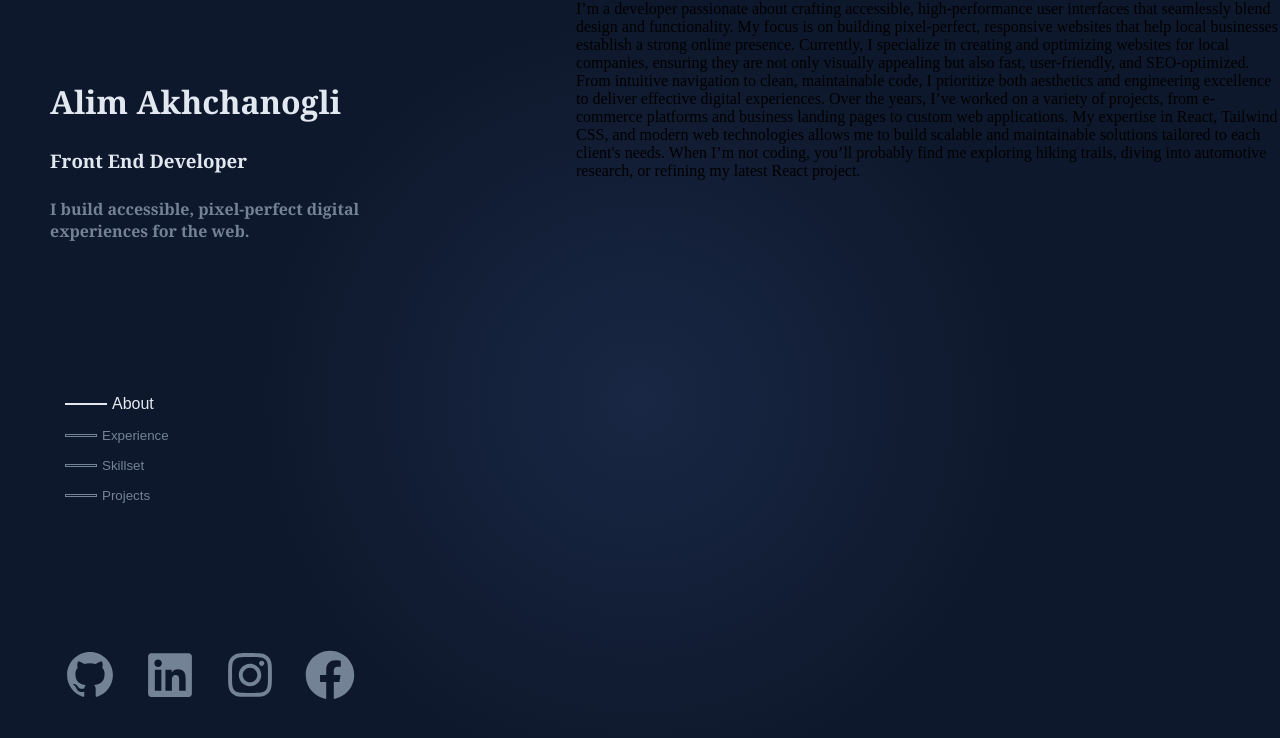
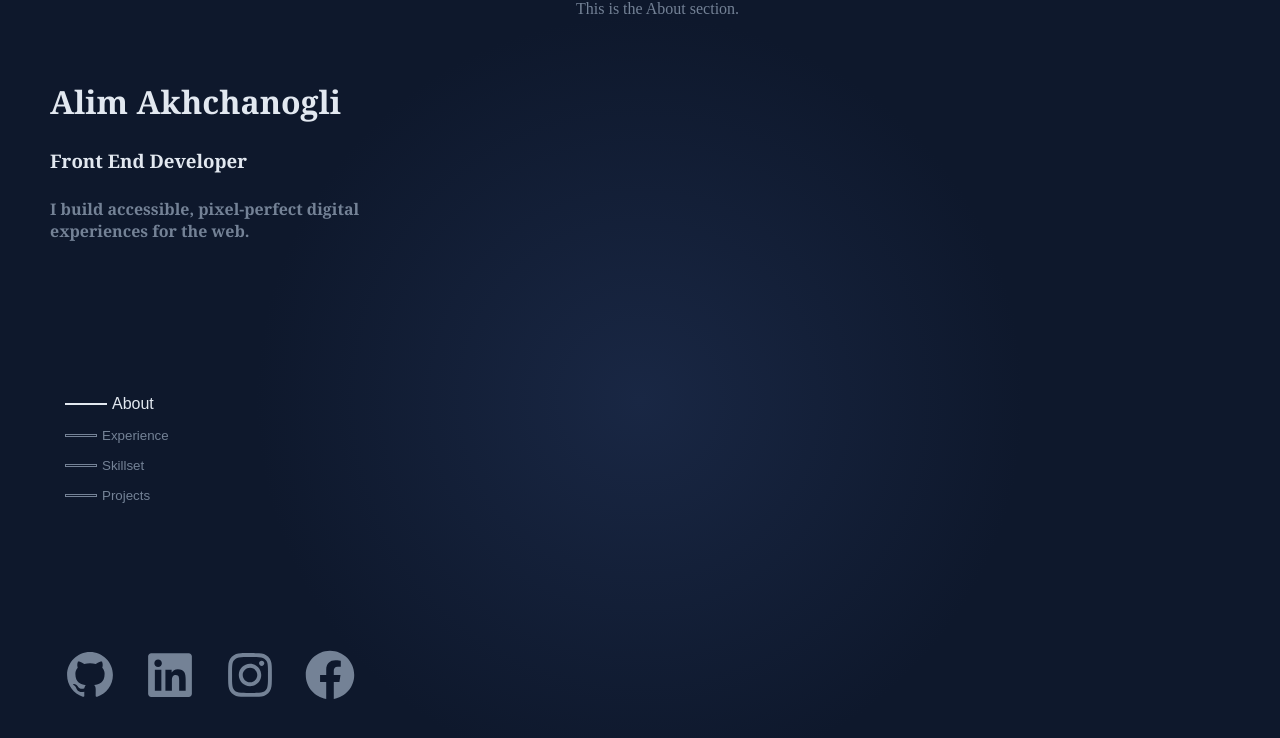
Before and after one commit to Alim1899/portfolio, a React (Vite) app: page / in a window 1280 px wide. Shown: the top 738 px of the page. Built offline with nearby package versions, Linux system fonts and the light colour scheme.

Commit message:
Added header based cpntent changing

```diff
--- a/src/components/Content/Content.jsx
+++ b/src/components/Content/Content.jsx
@@ -1,21 +1,23 @@
+import { useEffect, useState } from "react";
+import classes from "./Content.module.css";
 const Content = () => {
+  const [hash, setHash] = useState(
+    window.location.hash.substring(1) || "About"
+  );
+  useEffect(() => {
+    const handleHashChange = () => {
+      setHash(window.location.hash.substring(1) || "About");
+    };
+
+    window.addEventListener("hashchange", handleHashChange);
+    return () => window.removeEventListener("hashchange", handleHashChange);
+  }, []);
   return (
-    <div>
-      I’m a developer passionate about crafting accessible, high-performance
-      user interfaces that seamlessly blend design and functionality. My focus
-      is on building pixel-perfect, responsive websites that help local
-      businesses establish a strong online presence. Currently, I specialize in
-      creating and optimizing websites for local companies, ensuring they are
-      not only visually appealing but also fast, user-friendly, and
-      SEO-optimized. From intuitive navigation to clean, maintainable code, I
-      prioritize both aesthetics and engineering excellence to deliver effective
-      digital experiences. Over the years, I’ve worked on a variety of projects,
-      from e-commerce platforms and business landing pages to custom web
-      applications. My expertise in React, Tailwind CSS, and modern web
-      technologies allows me to build scalable and maintainable solutions
-      tailored to each client's needs. When I’m not coding, you’ll probably find
-      me exploring hiking trails, diving into automotive research, or refining
-      my latest React project.
+    <div className={classes.content}>
+      {hash === "About" && <p>This is the About section.</p>}
+      {hash === "Experience" && <p>This is the Experience section.</p>}
+      {hash === "Skillset" && <p>This is the Skillset section.</p>}
+      {hash === "Projects" && <p>This is the Projects section.</p>}
     </div>
   );
 };
--- a/src/components/Content/Content.module.css
+++ b/src/components/Content/Content.module.css
@@ -0,0 +1,3 @@
+.content {
+  color: var(--dark-text);
+}
--- a/src/components/Layout/Layout.module.css
+++ b/src/components/Layout/Layout.module.css
@@ -2,4 +2,5 @@
   display: grid;
   grid-template-columns: 45% 55%;
   height: 100dvh;
+  width: 100vw;
 }
--- a/src/components/Navbar/Navbar.jsx
+++ b/src/components/Navbar/Navbar.jsx
@@ -3,10 +3,17 @@ import { FaLinkedin } from "react-icons/fa";
 import { FaInstagram } from "react-icons/fa";
 import { FaFacebook } from "react-icons/fa";
 import classes from "./Navbar.module.css";
-import { useState } from "react";
+import { useEffect, useState } from "react";
 const Navbar = () => {
   const [selected, setSelected] = useState("About");
+  useEffect(() => {
+    const handleHashChange = () => {
+      setSelected(window.location.hash.substring(1) || "");
+    };
 
+    window.addEventListener("hashchange", handleHashChange);
+    return () => window.removeEventListener("hashchange", handleHashChange);
+  }, []);
   return (
     <div className={classes.navbar}>
       <div className={classes.personal}>
@@ -23,10 +30,12 @@ const Navbar = () => {
             className={`${classes.link} ${
               selected === item ? classes.selected : ""
             }`}
-            onClick={() => setSelected(item)}
+            onClick={() => {
+              window.location.hash = item;
+            }}
           >
             <hr />
-            {item}
+            <span>{item}</span>
           </button>
         ))}
       </div>
--- a/src/components/Navbar/Navbar.module.css
+++ b/src/components/Navbar/Navbar.module.css
@@ -40,6 +40,7 @@
 .link:hover {
   font-size: 1rem;
   color: var(--white-text);
+  cursor: pointer;
 }
 hr {
   width: 30px;
```
